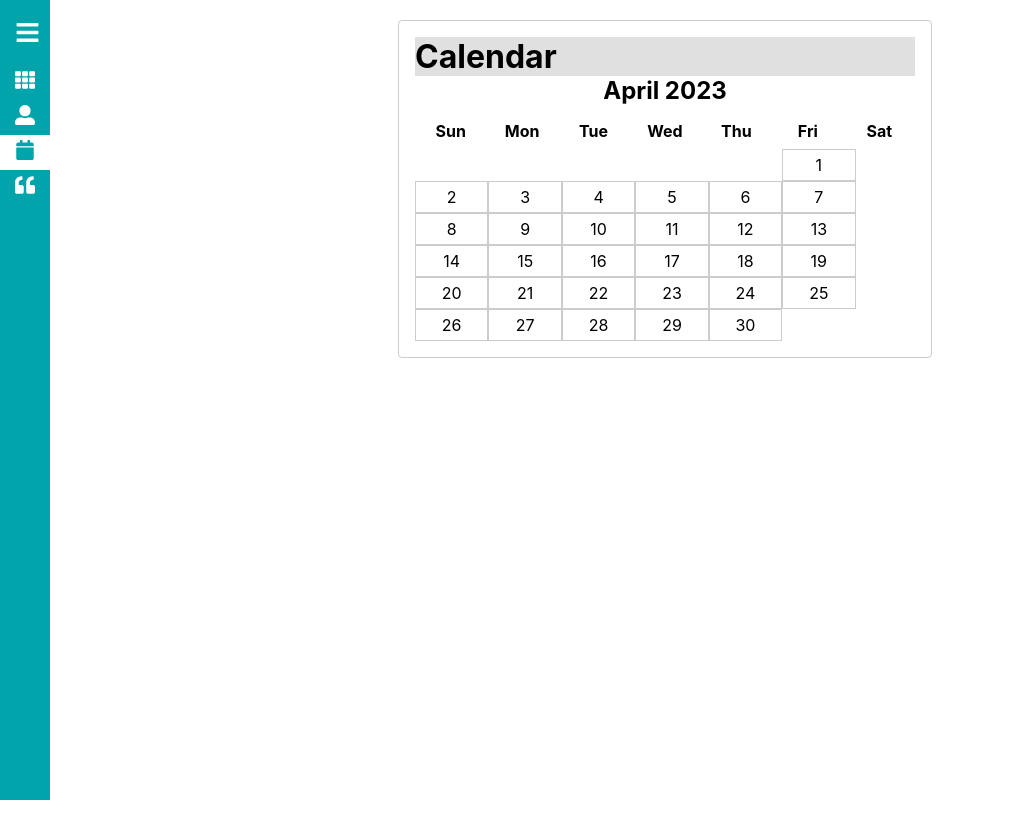
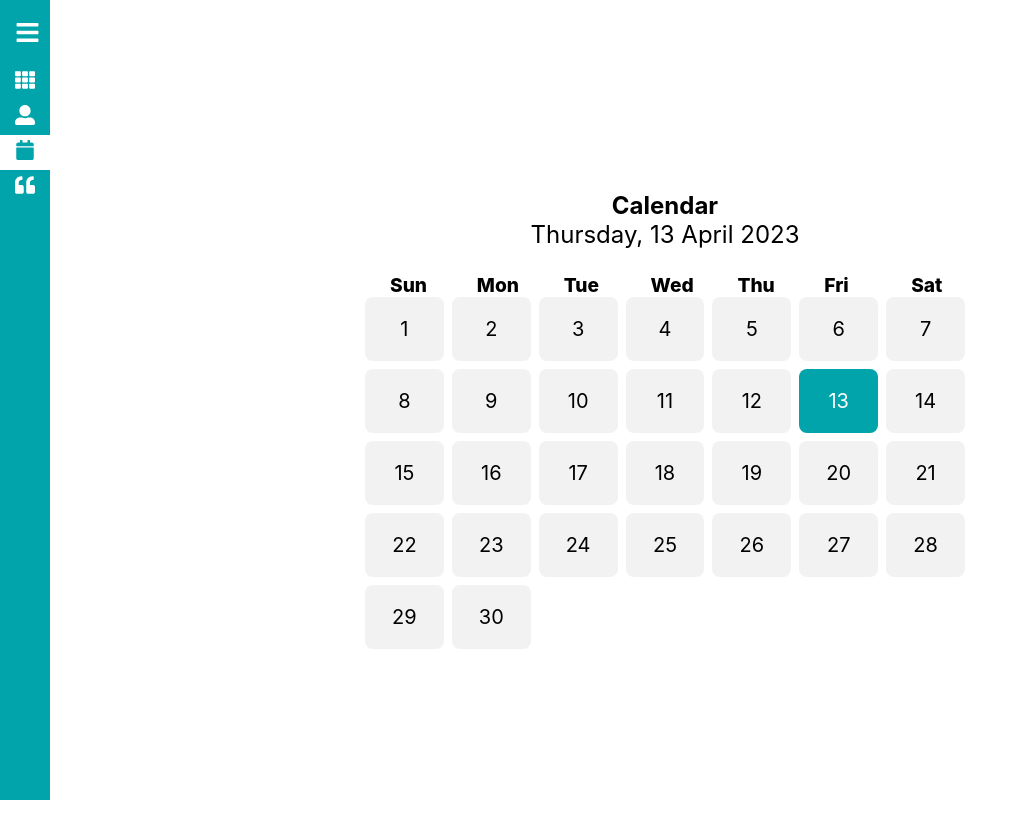
Before and after one commit to hangzenol/react-test, a React (Create React App) app: page /calendar in a window 1280 px wide. Shown: the whole page, without its empty margins (0-1028 px from the left). Before the commit the page ends 800 px from the top, so only its background shows below. Built offline with nearby package versions, Linux system fonts and the light colour scheme.

Commit message:
updated calendar

```diff
--- a/src/pages/Calendar.css
+++ b/src/pages/Calendar.css
@@ -1,59 +1,53 @@
 .calendar {
     display: flex;
     flex-direction: column;
-    border: 1px solid #ccc;
-    border-radius: 4px;
-    padding: 16px;
-    max-width: 500px;
-    margin: 0 auto;
-}
-.month {
+    justify-content: center;
+    align-items: center;
+    height: 100vh;
+  }
+
+  .calendar-header {
+    font-size: 24px;
+    margin-bottom: 24px;
+  }
+
+  .calendar-header h1 {
+    text-align: center;
     font-size: 24px;
     font-weight: bold;
-    text-align: center;
-    margin-bottom: 16px;
-}
-.weekdays {
+    margin: 0;
+  }
+
+  .days-of-week {
+    display: grid;
+    grid-template-columns: repeat(7, 1fr);
+    gap: 8px;
+    width: 80%;
+    max-width: 600px;
+    padding-left: 50px;
+    font-weight: 800;
+    font-size: larger;
+  }
+
+  .calendar-grid {
+    display: grid;
+    grid-template-columns: repeat(7, 1fr);
+    gap: 8px;
+    width: 80%;
+    max-width: 600px;
+  }
+
+  .calendar-day {
     display: flex;
-    justify-content: space-between;
-    font-weight: bold;
-    margin-bottom: 8px;
-}
-.weekdays div {
-    width: calc(100% / 7);
-    text-align: center;
-}
-.days {
-    display: flex;
-    flex-wrap: wrap;
-}
-.day {
-    width: calc(100% / 7);
-    height: 30px;
-    text-align: center;
-    border: 1px solid #ccc;
-    display: flex;
+    justify-content: center;
     align-items: center;
-    justify-content: center;
-    cursor: pointer;
-}
-.day:hover {
-    background-color: #ccc;
-}
-.day.null {
-    visibility: hidden;
-}
-.selected {
-    background-color: #007bff;
+    font-size: 20px;
+    height: 64px;
+    background-color: #f2f2f2;
+    border-radius: 8px;
+  }
+
+  .calendar-day.active {
+    background-color: #00a4aa;
     color: #fff;
-}
-.selected:hover {
-    background-color: #0062cc;
-    color: #fff;
-}
-.selected-date {
-    font-size: 16px;
-    margin-top: 8px;
-    text-align: center;
-    font-weight: bold;
-}
+  }
--- a/src/pages/Calendar.jsx
+++ b/src/pages/Calendar.jsx
@@ -1,59 +1,48 @@
-import React, { useState } from 'react';
+import React from 'react';
 import './Calendar.css';
 
 const Calendar = () => {
-  const [selectedDate, setSelectedDate] = useState(null);
-
-  const days = [
-    "Sun",
-    "Mon",
-    "Tue",
-    "Wed",
-    "Thu",
-    "Fri",
-    "Sat"
-    ];
-
   const today = new Date();
   const currentMonth = today.getMonth();
   const currentYear = today.getFullYear();
+  const daysInMonth = new Date(currentYear, currentMonth + 1, 0).getDate();
+  const options = {
+    weekday: "long",
+    year: "numeric",
+    month: "long",
+    day: "numeric",
+  };
 
-  const monthName = new Intl.DateTimeFormat('en-US', { month: 'long' }).format(new Date(currentYear, currentMonth));
-
-  const daysInMonth = new Date(currentYear, currentMonth + 1, 0).getDate();
-  const firstDay = new Date(currentYear, currentMonth, 1).getDay();
-
-  const daysArray = [...Array(firstDay ? firstDay - 1 : 6).fill(null), ...Array(daysInMonth).fill().map((_, index) => index + 1)];
-
-  const handleSelectDate = (day) => {
-    setSelectedDate(day);
+  const days = [];
+  for (let i = 1; i <= daysInMonth; i++) {
+    days.push(i);
   }
 
   return (
     <div className="calendar">
-        <div className='main'>
-            <h1>Calendar</h1>
-        </div>
-      <div className="month">{monthName} {currentYear}</div>
-      <div className="weekdays">
+      <div className="calendar-header">
+        <h1>Calendar</h1>
+        <div>{today.toLocaleDateString("en-MY", options)}</div>
+      </div>
+      <div className="days-of-week">
+        <div>Sun</div>
+        <div>Mon</div>
+        <div>Tue</div>
+        <div>Wed</div>
+        <div>Thu</div>
+        <div>Fri</div>
+        <div>Sat</div>
+      </div>
+      <div className="calendar-grid">
         {days.map((day) => (
-          <div key={day}>{day}</div>
-        ))}
-      </div>
-      <div className="days">
-        {daysArray.map((day) => (
           <div
             key={day}
-            className={`day ${day ? '' : 'null'} ${selectedDate === day ? 'selected' : ''}`}
-            onClick={() => handleSelectDate(day)}
+            className={`calendar-day ${day === today.getDate() ? 'active' : ''}`}
           >
             {day}
           </div>
         ))}
       </div>
-      {selectedDate && (
-        <div className="selected-date">Date: {selectedDate} {monthName} {currentYear}</div>
-      )}
     </div>
   );
 };
```
